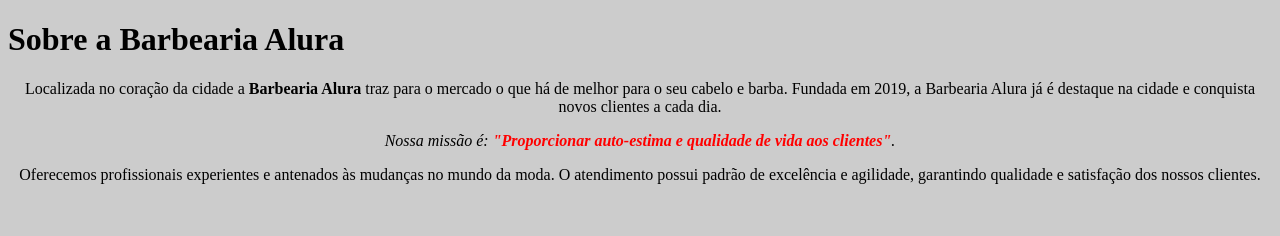
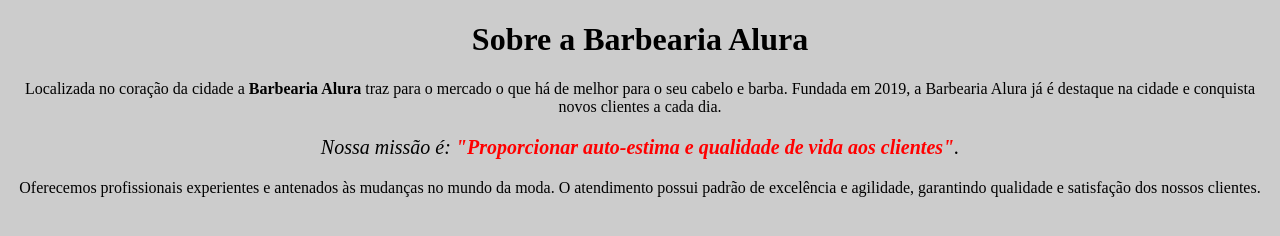
Before and after one commit to IgorHacker/PC_Igor, a plain HTML site: page index.html in a window 1280 px wide. Drawn offline with Linux system fonts and the light colour scheme.

Commit message:
03/11/2022 - Pensamento Computacional

```diff
--- a/index.html
+++ b/index.html
@@ -4,14 +4,18 @@
 		<meta charset="UTF-8">
 		<title>Barbearia Alura</title>
 		<link rel="stylesheet" href="style.css">
+
+		<style>
+
+		</style>
 	</head>
 
 	<body>
-        <h1>Sobre a Barbearia Alura</h1>
+		<h1 style="text-align: center">Sobre a Barbearia Alura</h1>
 
 		<p>Localizada no coração da cidade a <strong>Barbearia Alura</strong> traz para o mercado o que há de melhor para o seu cabelo e barba. Fundada em 2019, a Barbearia Alura já é destaque na cidade e conquista novos clientes a cada dia.</p>
 
-        <p><em>Nossa missão é: <strong>"Proporcionar auto-estima e qualidade de vida aos clientes"</strong>.</em></p>
+		<p style="font-size: 20px"><em>Nossa missão é: <strong>"Proporcionar auto-estima e qualidade de vida aos clientes"</strong>.</em></p>
 
 		<p>Oferecemos profissionais experientes e antenados às mudanças no mundo da moda. O atendimento possui padrão de excelência e agilidade, garantindo qualidade e satisfação dos nossos clientes.</p>
 	</body>
--- a/style.css
+++ b/style.css
@@ -1,11 +1,11 @@
-body{
-  background: #cccccc
+body {
+	background: #CCCCCC
 }
 
- p{
-   text-align: center;
- }
+p {
+	text-align: center;
+}
 
- em strong{
-   color: #ff0000
- }
+em strong {
+	color: #FF0000;
+}
```
Lines whose indentation alone changed are shown as unchanged.
